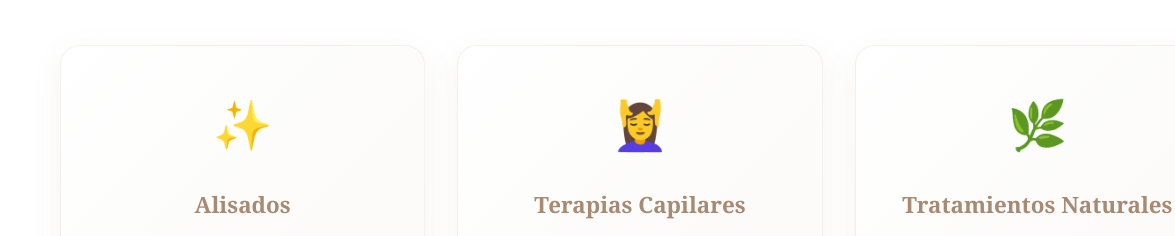
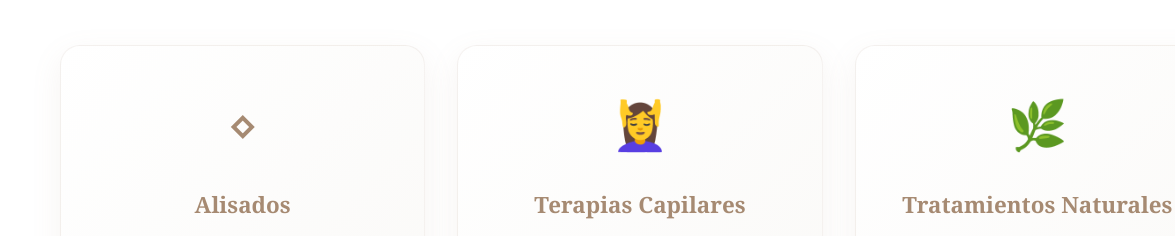
Before and after one commit to Capilare/website, a plain HTML site: page index.html in a window 1280 px wide. Shown: the part 687-923 px from the top of the page, 0-1175 px from the left. Drawn offline with Linux system fonts and the light colour scheme.

Commit message:
Update index.html

```diff
--- a/index.html
+++ b/index.html
@@ -393,7 +393,7 @@
             <h2 class="section-title">Nuestros Servicios</h2>
             <div class="services-grid">
                 <div class="service-card fade-in-up">
-                    <div class="service-icon">✨</div>
+                    <div class="service-icon">⋄</div>
                     <h3>Alisados</h3>
                     <p>Tratamientos de alisado profesional para un cabello suave, manejable y sin frizz. Resultados duraderos con productos de alta calidad.</p>
                 </div>
```
